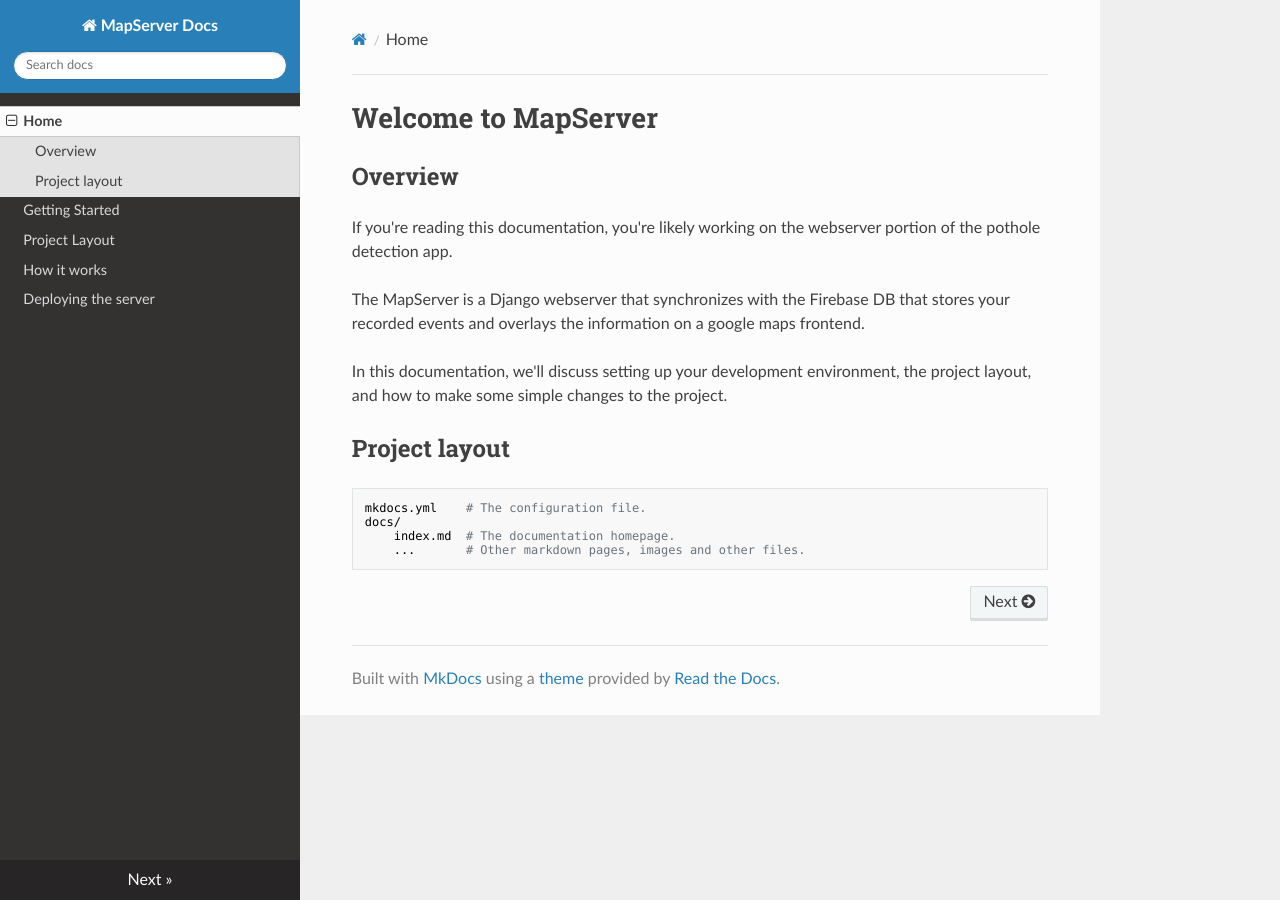
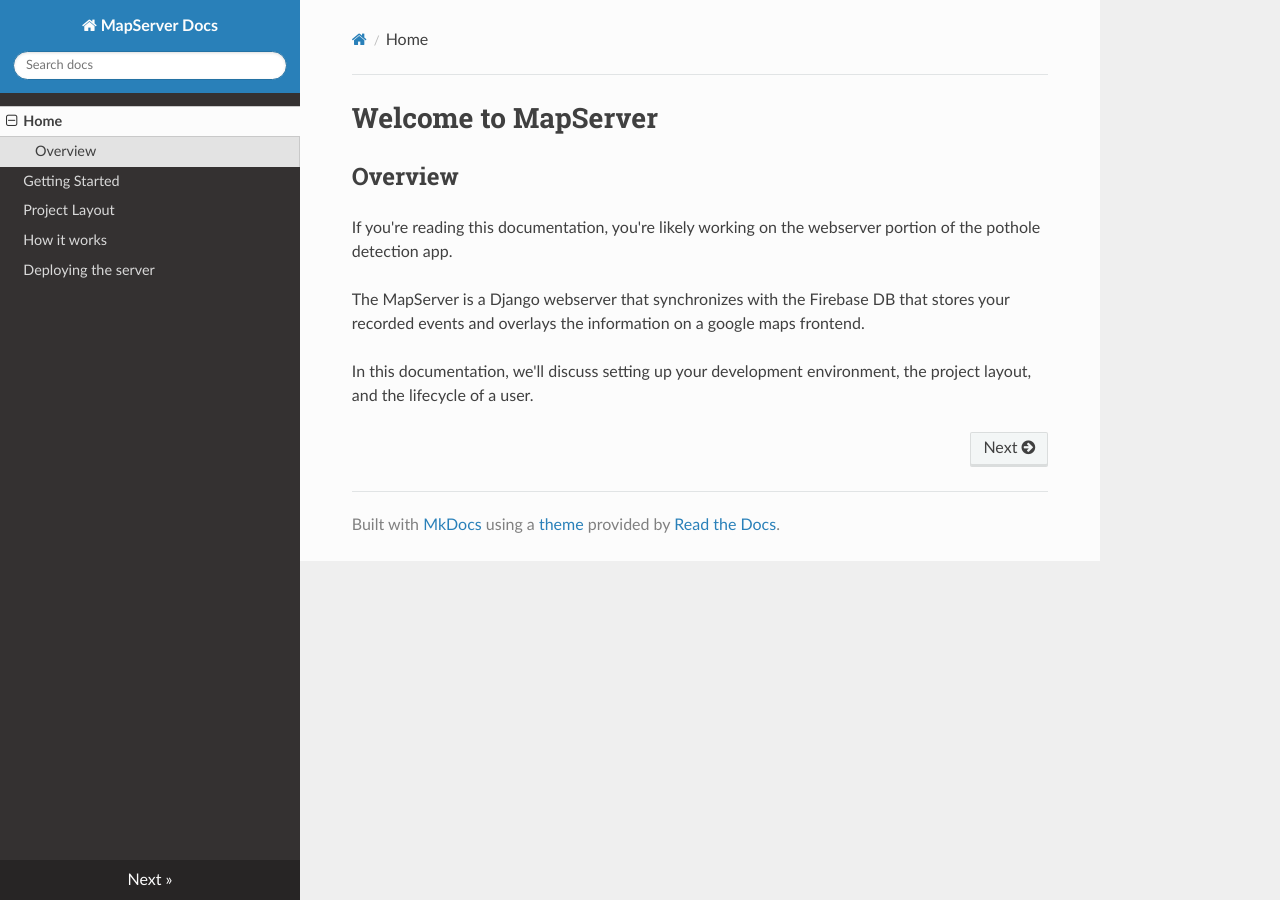
Before and after one commit to potholerichardsonapp/MapServer, an MkDocs documentation site: the page built from docs/index.md, in a window 1280 px wide. Built offline with MkDocs 1.6.1, drawn with Linux system fonts in a browser that asks for light colours; nearby versions of some CDN libraries; old or Windows-style settings are respelled for this version of MkDocs.

Commit message:
Doc change

```diff
--- a/docs/index.md
+++ b/docs/index.md
@@ -6,11 +6,4 @@
 
 The MapServer is a Django webserver that synchronizes with the Firebase DB that stores your recorded events and overlays the information on a google maps frontend.
 
-In this documentation, we'll discuss setting up your development environment, the project layout, and how to make some simple changes to the project.
-
-## Project layout
-
-    mkdocs.yml    # The configuration file.
-    docs/
-        index.md  # The documentation homepage.
-        ...       # Other markdown pages, images and other files.
+In this documentation, we'll discuss setting up your development environment, the project layout, and the lifecycle of a user.
```
